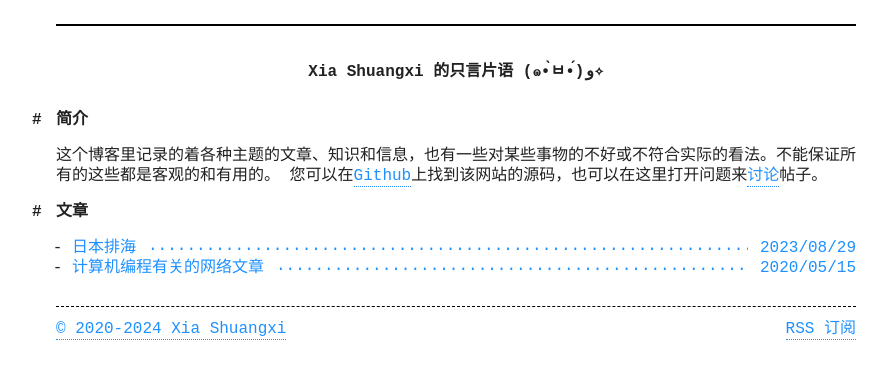
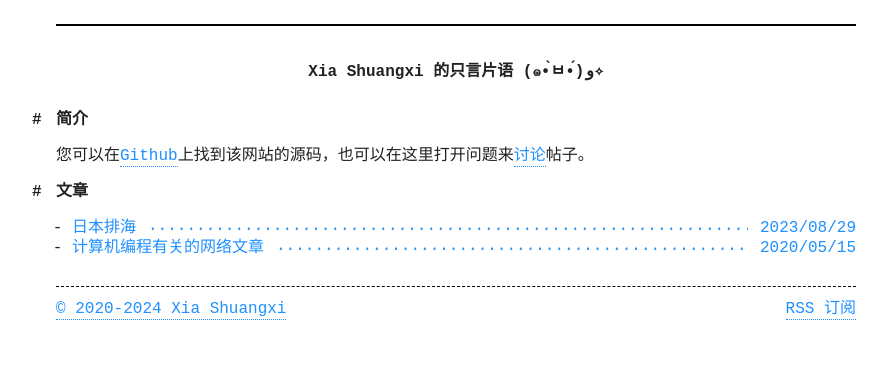
Before and after one commit to xiashuangxi/bookphrase, a Jekyll site: the page built from index.md, in a window 1280 px wide. Shown: the top 379 px of the page, without its empty margins (184-1071 px from the left). Built offline with Jekyll 4.4.1, drawn with Linux system fonts in a browser that asks for light colours; comment, search, counter and statistics services are not loaded; part of the change alters nothing that is shown.

Commit message:
Update _config.yml

```diff
--- a/_config.yml
+++ b/_config.yml
@@ -2,7 +2,7 @@
 title: Xia Shuangxi 的只言片语 (๑•̀ㅂ•́)و✧
 # (string) 网站说明描述
 # description: 这个博客里记录着各种各样的主题，有生活、有学习、当然还有一些想法和看法。有些可能写的不好，有些可能不符合实际。我不能保证所有的这些都是有用的。
-description: 这个博客里记录的着各种主题的文章、知识和信息，也有一些对某些事物的不好或不符合实际的看法。不能保证所有的这些都是客观的和有用的。
+# description: 这个博客里记录的着各种主题的文章、知识和信息，也有一些对某些事物的不好或不符合实际的看法。不能保证所有的这些都是客观的和有用的。
 
 self_github_url: https://www.github.com/xiashuangxi/bookphrase
 
```
